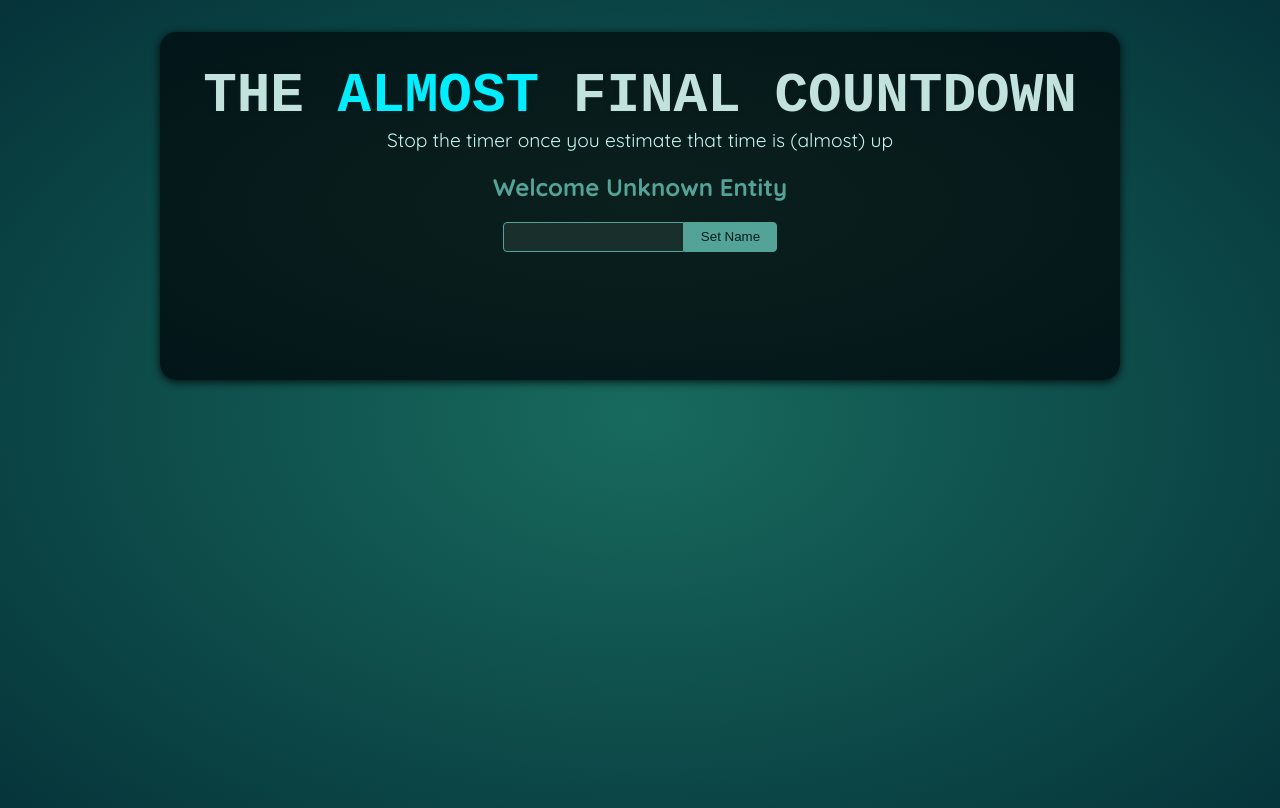
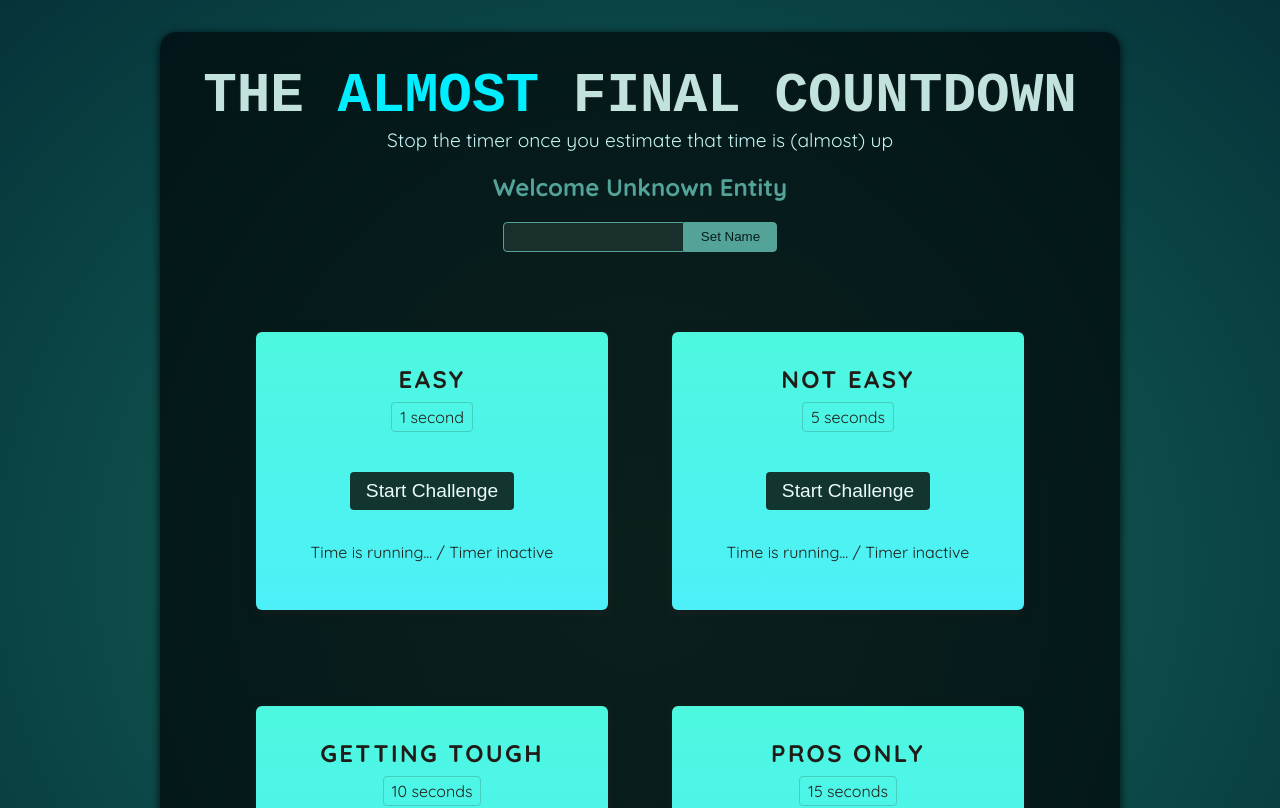
Before and after one commit to davidregaldi/refs-portals, a React (Vite) app: page / in a window 1280 px wide. Shown: the top 808 px of the page. Built offline with nearby package versions, Linux system fonts and the light colour scheme; a web font is replaced by a local one.

Commit message:
Adding Challenges to the Demo Project.

```diff
--- a/src/App.jsx
+++ b/src/App.jsx
@@ -1,10 +1,16 @@
 import Player from './components/Player.jsx';
+import TimerChallenge from './components/TimerChallenge.jsx';
 
 function App() {
   return (
     <>
       <Player />
-      <div id="challenges"></div>
+      <div id="challenges">
+        <TimerChallenge title="Easy" targetTime={1} />
+        <TimerChallenge title="Not easy" targetTime={5} />
+        <TimerChallenge title="Getting tough" targetTime={10} />
+        <TimerChallenge title="Pros only" targetTime={15} />
+      </div>
     </>
   );
 }
--- a/src/components/Player.jsx
+++ b/src/components/Player.jsx
@@ -5,8 +5,7 @@
   const [enteredPlayerName, SetEnteredPlayerName] = useState(null);
 
   function handleClick() {
-    SetEnteredPlayerName(playerName.current.value.trim());
-    playerName.current.value = playerName.current.value.trim();
+    SetEnteredPlayerName(playerName.current.value = playerName.current.value.trim());
   }
 
   return (
@@ -16,7 +15,7 @@
         <input
           ref={playerName}
           type="text"
-          onClick={() => playerName.current.value = ''}
+          onClick={() => { playerName.current.value = ''; }}
         />
         <button onClick={handleClick}>Set Name</button>
       </p>
--- /dev/null
+++ b/src/components/TimerChallenge.jsx
@@ -0,0 +1,13 @@
+
+export default function ({ title, targetTime }) {
+  return <section className="challenge">
+    <h2>{title}
+    </h2>
+    <p className="challenge-time">{targetTime} second{targetTime > 1 ? 's' : ''}</p>
+    <p>
+      <button>Start Challenge
+      </button>
+    </p>
+    <p className="">Time is running... / Timer inactive</p>
+  </section>
+}
```
